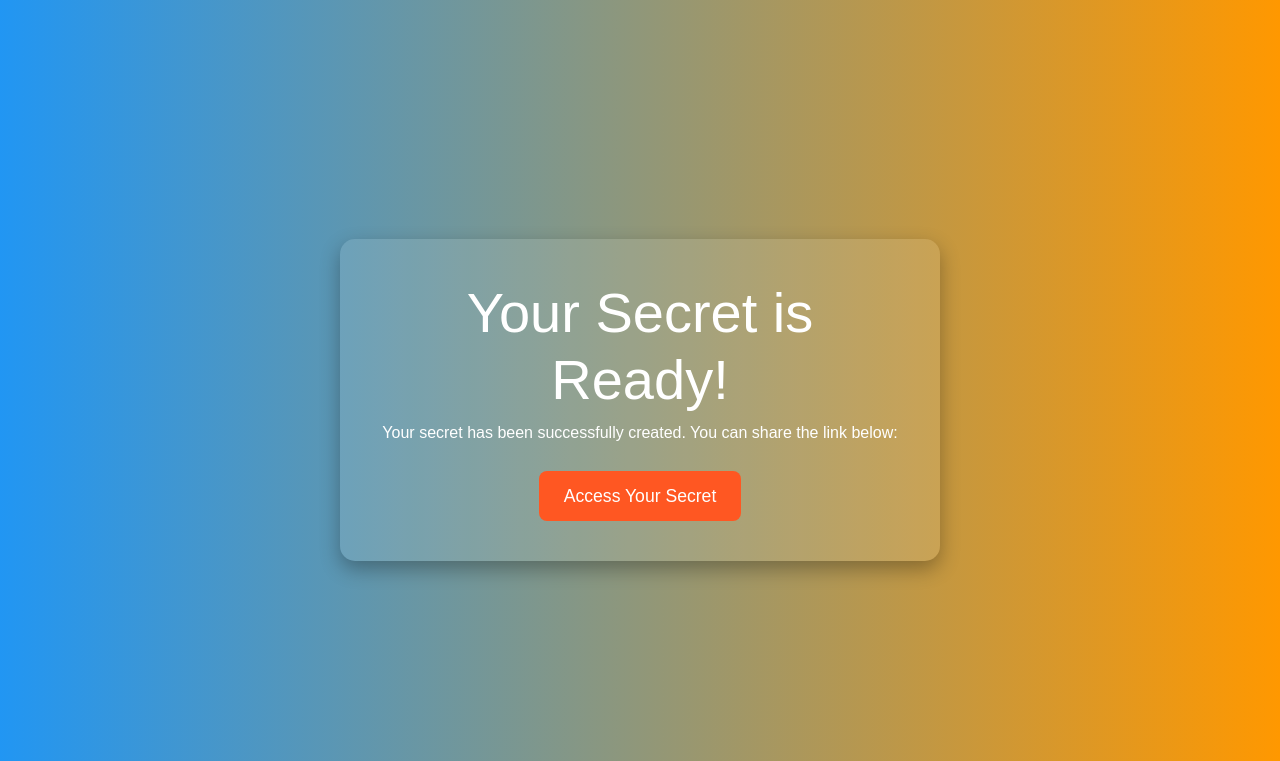
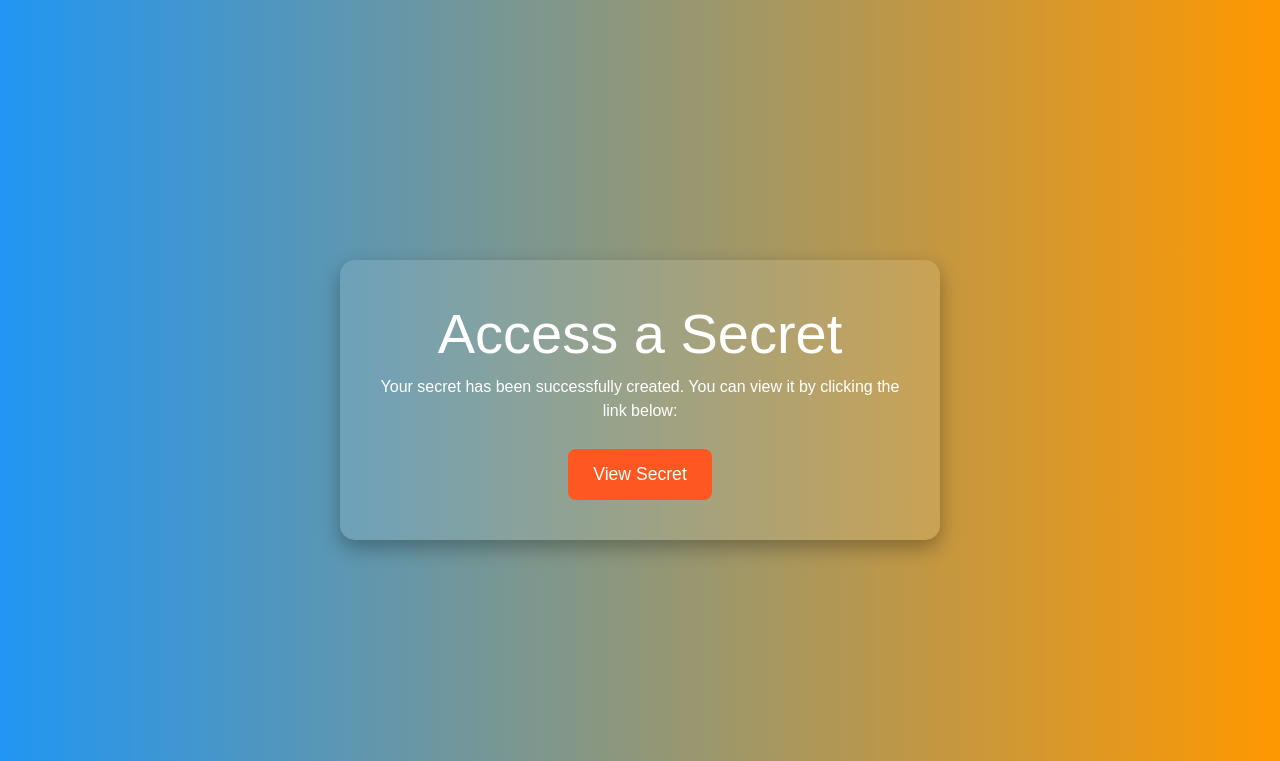
Before and after one commit to rojinashaikh/secure-one-time-share, a Flask app: template templates/secret.html in a window 1280 px wide. Shown: the top 761 px of the page. Run offline with Flask 3, Linux system fonts and the light colour scheme; the template is opened without the code that fills it: most values are stand-ins (such as "Sample title", 1, 10 or a date in 2020).

Commit message:
Update secret.html

```diff
--- a/templates/secret.html
+++ b/templates/secret.html
@@ -9,9 +9,11 @@
 </head>
 <body>
     <div class="container text-center">
-        <h1 class="display-4">Your Secret is Ready!</h1>
-        <p>Your secret has been successfully created. You can share the link below:</p>
-        <a href="{{ url }}" class="btn btn-primary btn-lg" target="_blank">Access Your Secret</a>
+        <h1 class="display-4">Access a Secret</h1>
+        <p>Your secret has been successfully created. You can view it by clicking the link below:</p>
+        <form method="POST" action="/secret/{{ secret_id }}">
+            <button type="submit" class="btn btn-primary btn-lg">View Secret</button>
+        </form>
     </div>
 
     <script src="https://cdn.jsdelivr.net/npm/bootstrap@5.3.0-alpha1/dist/js/bootstrap.bundle.min.js" integrity="sha384-pzjw8f+ua7Kw1TIq0VfDOfKlrYLRpQ+1l94oI1Z5hHDL+5AyyQb3c/1XkO+V1x7Q" crossorigin="anonymous"></script>
```
